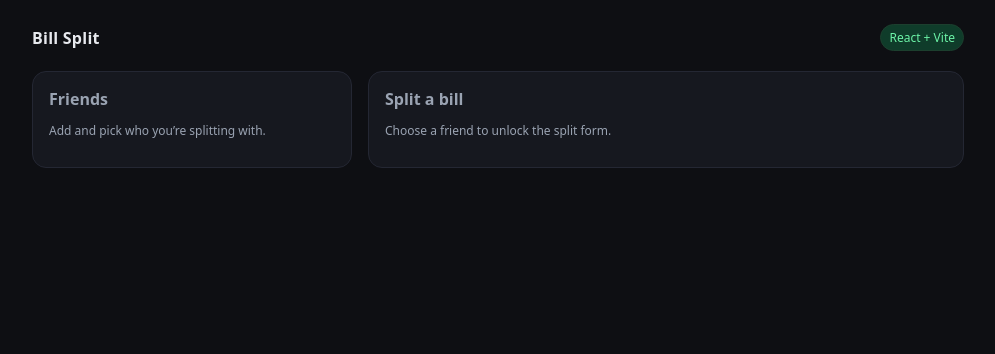
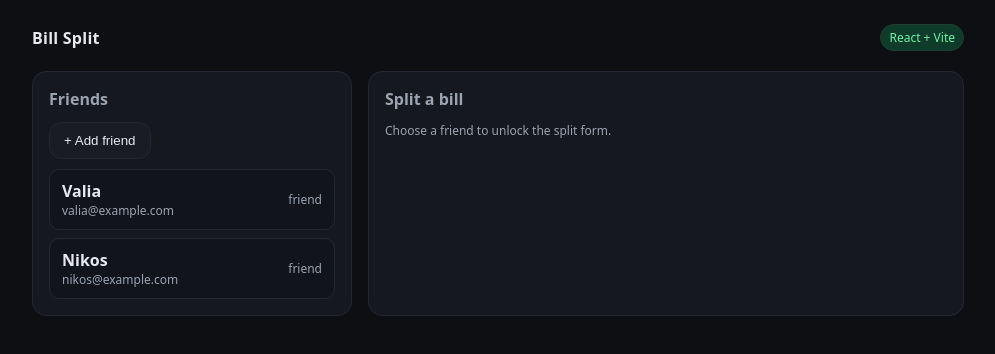
Before and after one commit to tasosbeast/bill-split, a React (Vite) app: page / in a window 1280 px wide. Shown: the top 354 px of the page, without its empty margins (142-1137 px from the left). Built offline with nearby package versions, Linux system fonts and the light colour scheme.

Commit message:
Add friend selection and initial friend list
Introduces state for managing friends and selected friend. Adds a FriendList component and a placeholder button for adding friends. Updates UI to display selected friend and prepares for future bill splitting functionality.

```diff
--- a/src/App.jsx
+++ b/src/App.jsx
@@ -1,7 +1,18 @@
 import { useState } from "react";
 import "./index.css";
+import FriendList from "./components/FriendList";
+
+const initialFriends = [
+  { id: crypto.randomUUID(), name: "Valia", email: "valia@example.com" },
+  { id: crypto.randomUUID(), name: "Nikos", email: "nikos@example.com" },
+];
 
 export default function App() {
+  const [friends, setFriends] = useState(initialFriends);
+  const [selectedId, setSelectedId] = useState(null);
+
+  const selectedFriend = friends.find((f) => f.id === selectedId) || null;
+
   return (
     <div className="app">
       <header className="header">
@@ -12,12 +23,37 @@ export default function App() {
       <div className="layout">
         <section className="panel">
           <h2>Friends</h2>
-          <p className="kicker">Add and pick who you’re splitting with.</p>
+          <div className="row" style={{ marginBottom: 10 }}>
+            {/* Placeholder Add Friend button – modal comes in a later commit */}
+            <button
+              className="button"
+              onClick={() => alert("Add Friend modal (next commit)")}
+            >
+              + Add friend
+            </button>
+          </div>
+          <FriendList
+            friends={friends}
+            selectedId={selectedId}
+            onSelect={setSelectedId}
+          />
         </section>
 
         <section className="panel">
           <h2>Split a bill</h2>
-          <p className="kicker">Choose a friend to unlock the split form.</p>
+          {!selectedFriend ? (
+            <p className="kicker">Choose a friend to unlock the split form.</p>
+          ) : (
+            <div>
+              <div className="kicker" style={{ marginBottom: 10 }}>
+                Splitting with <strong>{selectedFriend.name}</strong>
+              </div>
+              <p className="kicker">
+                Next commit: the actual form (amount, payer, result: who owes
+                whom).
+              </p>
+            </div>
+          )}
         </section>
       </div>
     </div>
```
